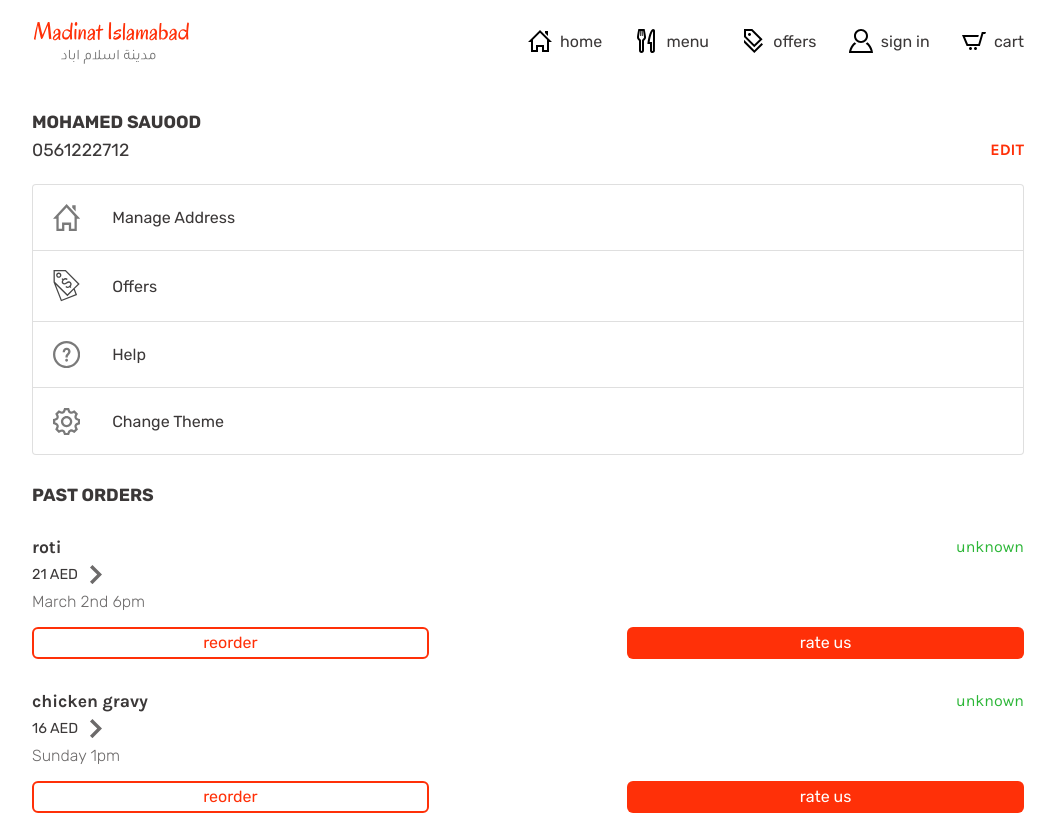
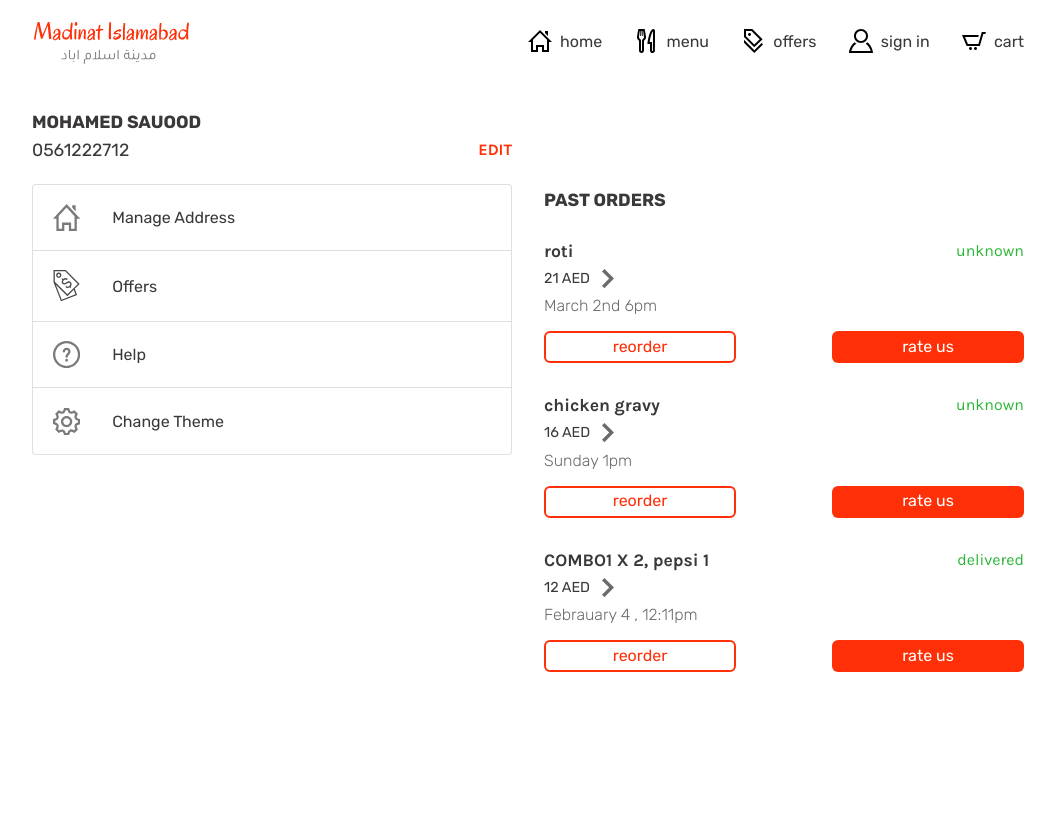
Before and after one commit to mohdsauood/madinat-islamabad, a Next.js app: page /user/account in a window 1280 px wide. Shown: the top 815 px of the page, without its empty margins (112-1167 px from the left). Built offline with nearby package versions, Linux system fonts and the light colour scheme.

Commit message:
style add user account page responsiveness

```diff
--- a/src/components/user-components/account-page/options/Options.module.css
+++ b/src/components/user-components/account-page/options/Options.module.css
@@ -1,6 +1,7 @@
 .liG {
   margin: 0 1rem;
   margin-top: 1.5rem;
+  grid-column: 1/4;
 }
 .li {
   padding-top: 1.2rem;
--- a/src/components/user-components/account-page/past-orders/PastOrders.module.css
+++ b/src/components/user-components/account-page/past-orders/PastOrders.module.css
@@ -1,6 +1,7 @@
 .div {
   margin: 0 1rem;
   margin-top: 2rem;
+  grid-column: 4/7;
 }
 
 .h6 {
--- a/src/components/user-components/account-page/user-details/UserDetails.module.css
+++ b/src/components/user-components/account-page/user-details/UserDetails.module.css
@@ -1,5 +1,7 @@
 .div {
   margin: 0 1rem;
+  grid-column: 1/4;
+  grid-row: 1/2;
 }
 
 .h6 {
--- a/src/pages/user/account/index.js
+++ b/src/pages/user/account/index.js
@@ -8,9 +8,11 @@
   return (
     <>
       <Header />
-      <UserDetails />
-      <Options />
-      <PastOrders />
+      <div className={styles.div}>
+        <UserDetails />
+        <Options />
+        <PastOrders />
+      </div>
     </>
   );
 }
--- a/src/pages/user/account/index.module.css
+++ b/src/pages/user/account/index.module.css
@@ -0,0 +1,7 @@
+@media screen and (min-width: 1200px) {
+  .div {
+    display: grid;
+    grid-template-columns: repeat(6, 1fr);
+    grid-template-rows: repeat(6, auto);
+  }
+}
```
